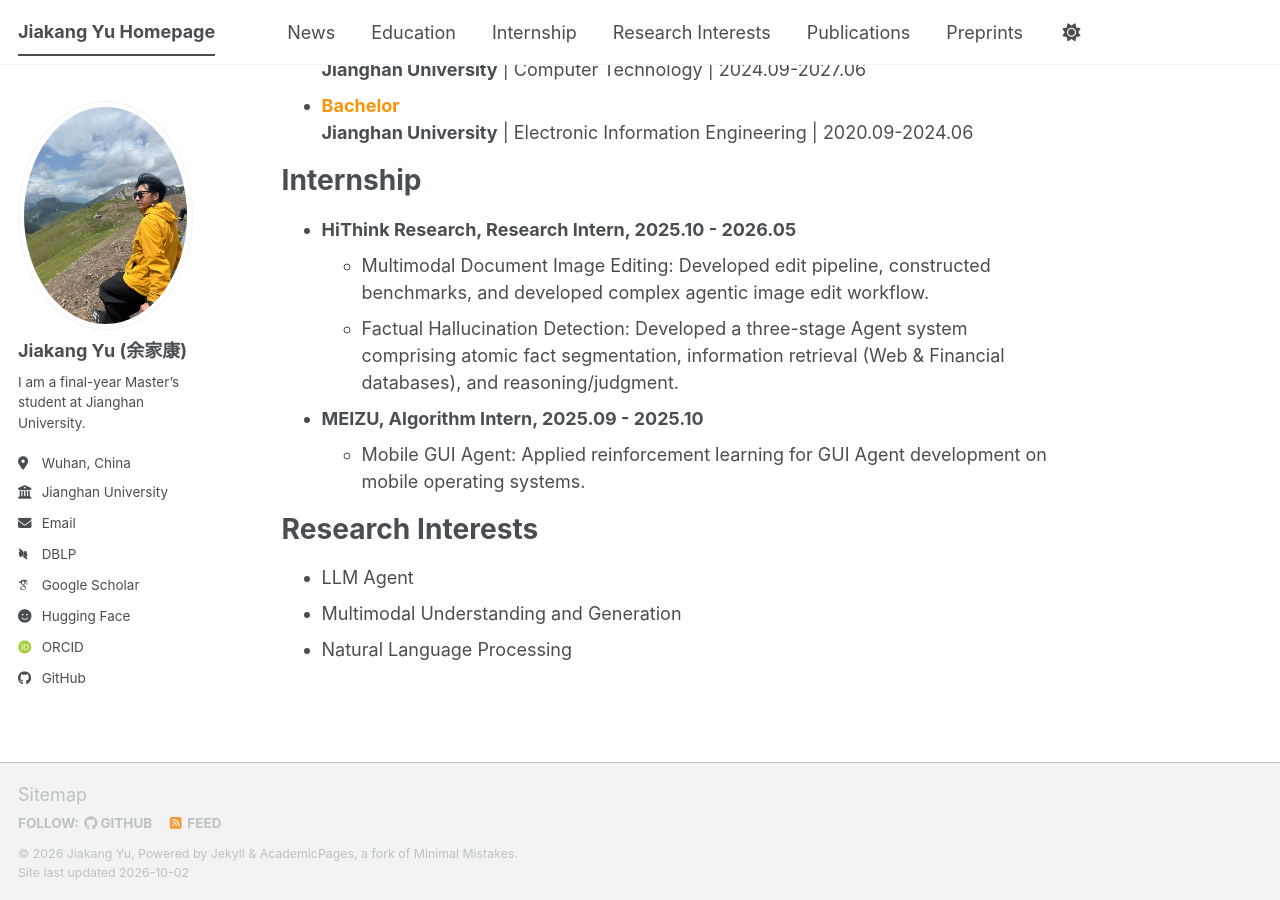
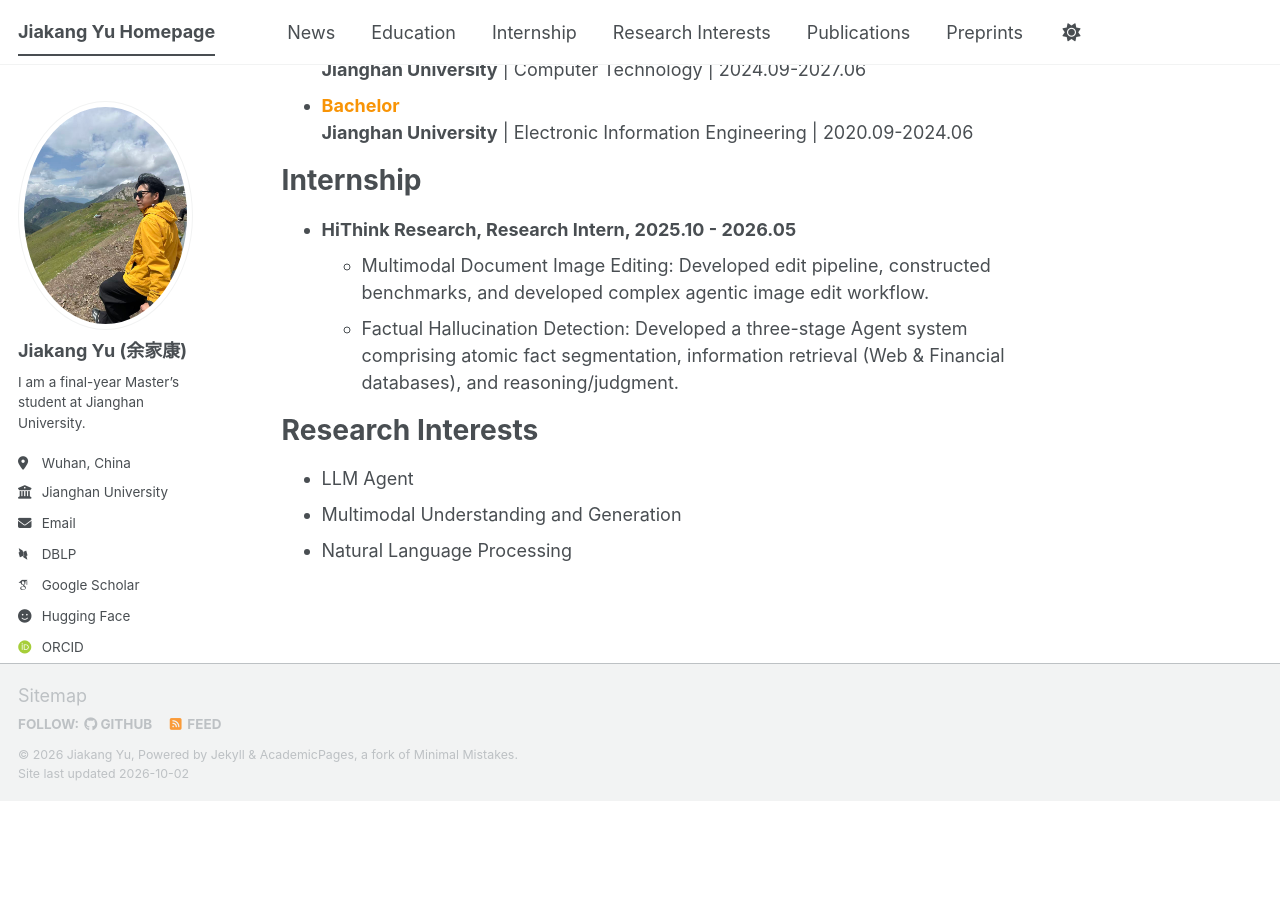
Before and after one commit to kaka-yjk/kaka-yjk.github.io, a Jekyll site: the page built from _pages/about.md, in a window 1280 px wide and 900 px high, scrolled down 873 px. Built offline with Jekyll 4.4.1, drawn with Linux system fonts in a browser that asks for light colours; some web fonts are replaced; a script bundle is joined from its source files by our own code; library files that are not in the unit come from our copies; after the commit the page ends 1674 px from its top, so only the background shows below that.

Commit message:
Remove MEIZU internship entry

```diff
--- a/_pages/about.md
+++ b/_pages/about.md
@@ -33,8 +33,6 @@ Hello! I am a final-year Master's student at Jianghan University. I am currently
 * **HiThink Research, Research Intern, 2025.10 - 2026.05**
   * Multimodal Document Image Editing: Developed edit pipeline, constructed benchmarks, and developed complex agentic image edit workflow.
   * Factual Hallucination Detection: Developed a three-stage Agent system comprising atomic fact segmentation, information retrieval (Web & Financial databases), and reasoning/judgment.
-* **MEIZU, Algorithm Intern, 2025.09 - 2025.10**
-  * Mobile GUI Agent: Applied reinforcement learning for GUI Agent development on mobile operating systems.
 
 <h1 id="research-interests">Research Interests</h1>
 * LLM Agent
```
